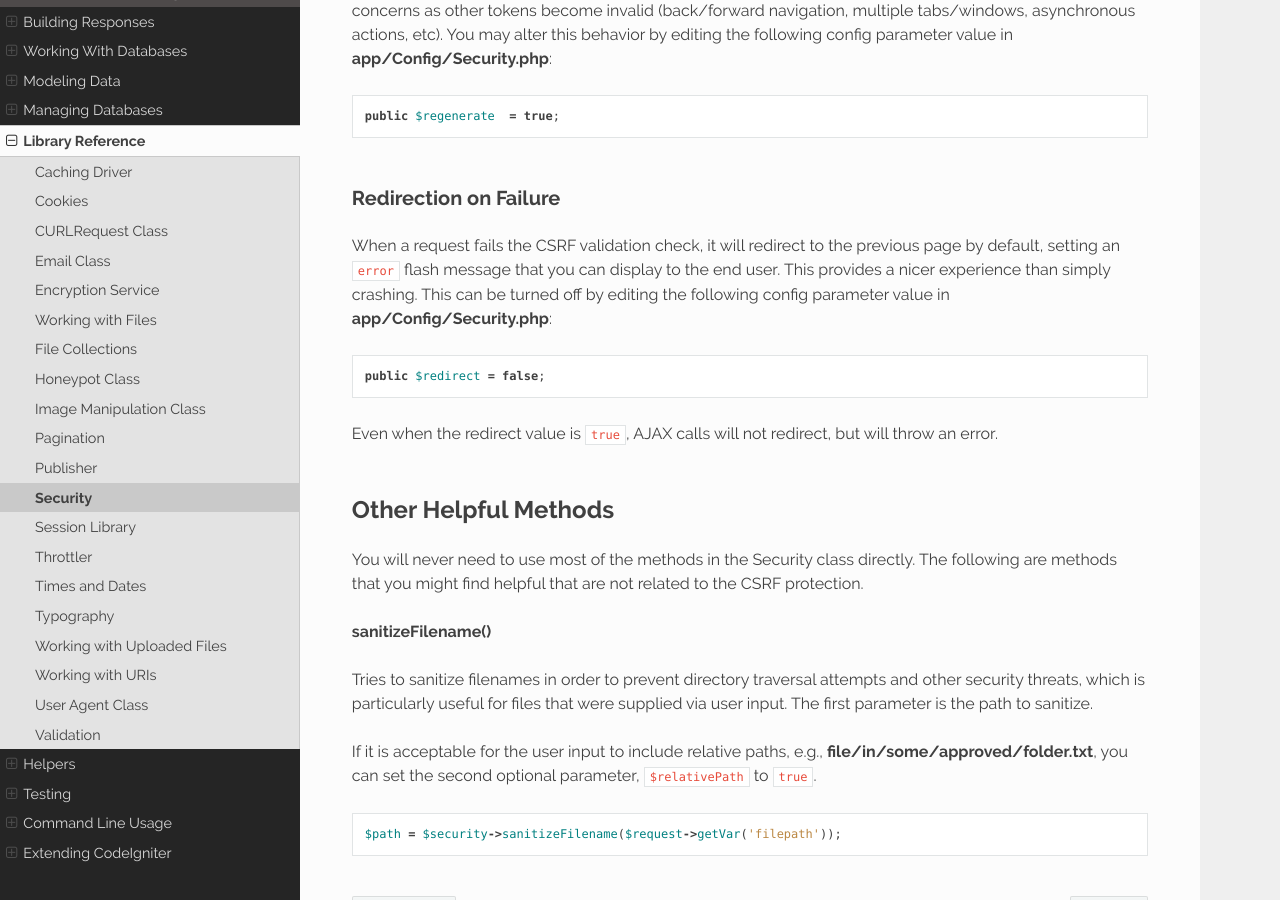
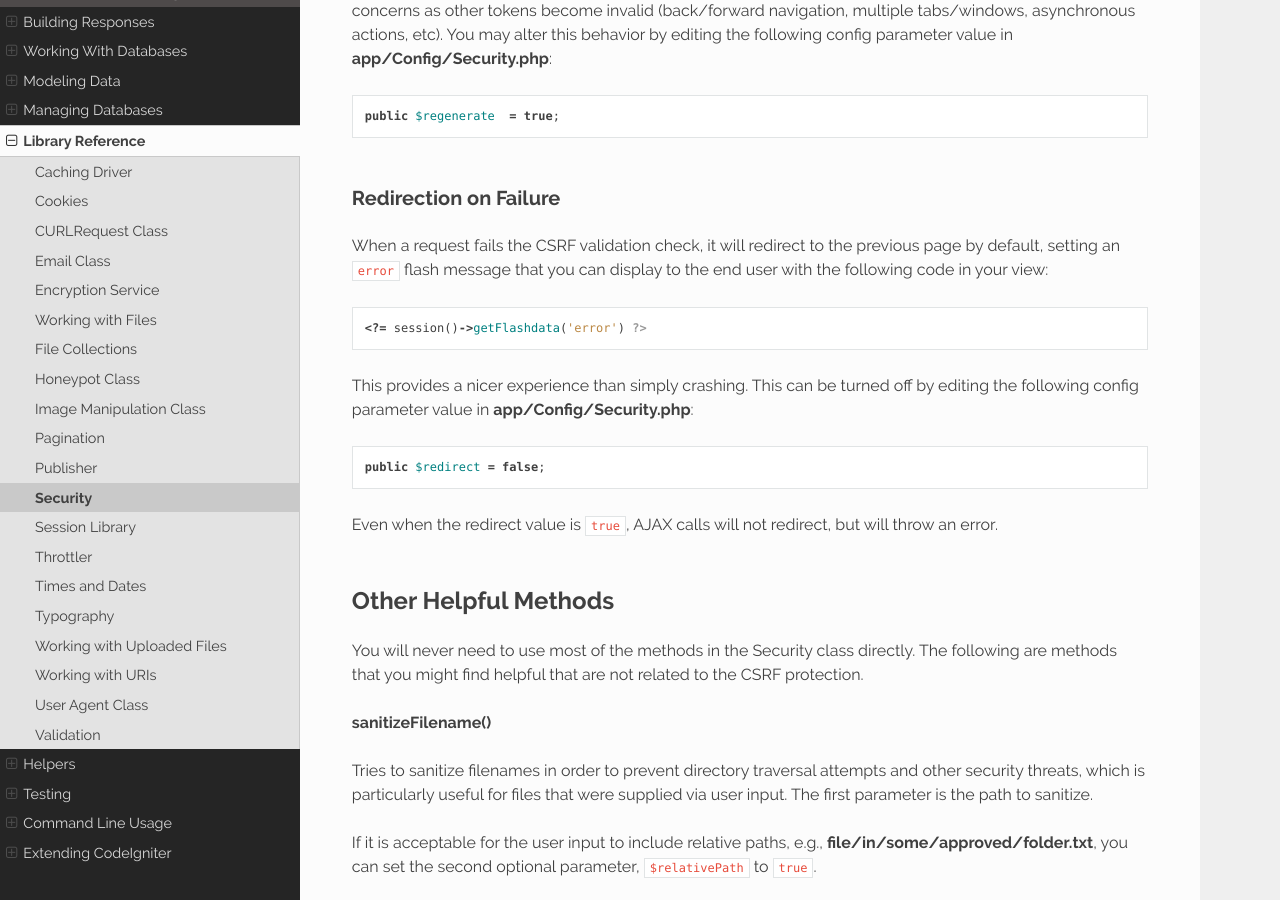
Before and after one commit to NEKOGET/ci4_user_guide_src, a Sphinx documentation site: the page built from source/libraries/security.rst, in a window 1280 px wide and 900 px high, scrolled down 3515 px. Built offline with Sphinx 7.4.7 and the Read the Docs theme 2.0.0, drawn with Linux system fonts in a browser that asks for light colours.

Commit message:
docs: add sample code to show error flash message

```diff
--- a/source/libraries/security.rst
+++ b/source/libraries/security.rst
@@ -151,7 +151,11 @@ Redirection on Failure
 ======================
 
 When a request fails the CSRF validation check, it will redirect to the previous page by default,
-setting an ``error`` flash message that you can display to the end user. This provides a nicer experience
+setting an ``error`` flash message that you can display to the end user with the following code in your view::
+
+    <?= session()->getFlashdata('error') ?>
+
+This provides a nicer experience
 than simply crashing. This can be turned off by editing the following config parameter value in
 **app/Config/Security.php**::
 
```
